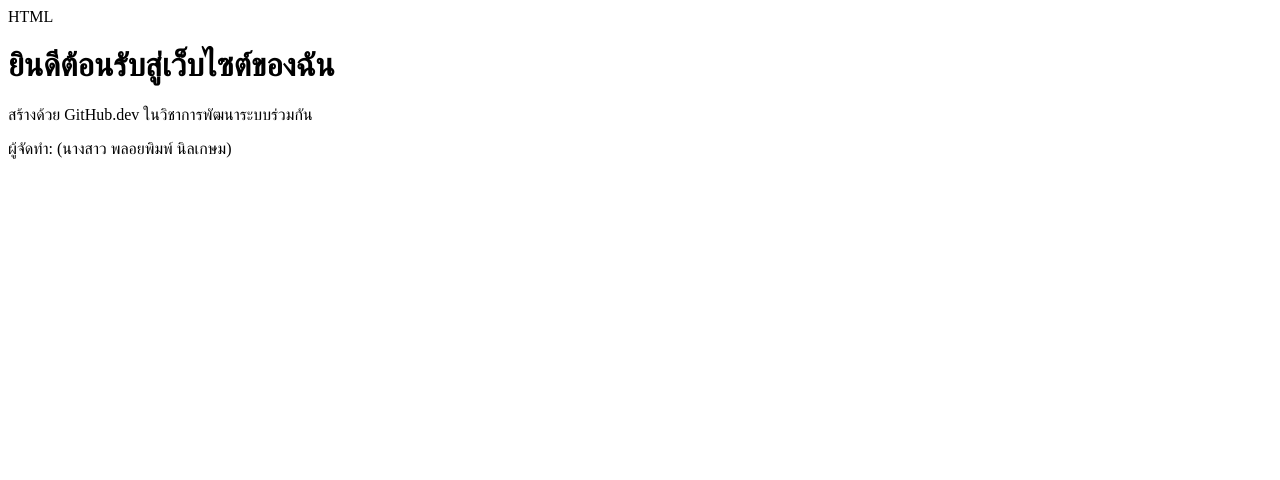
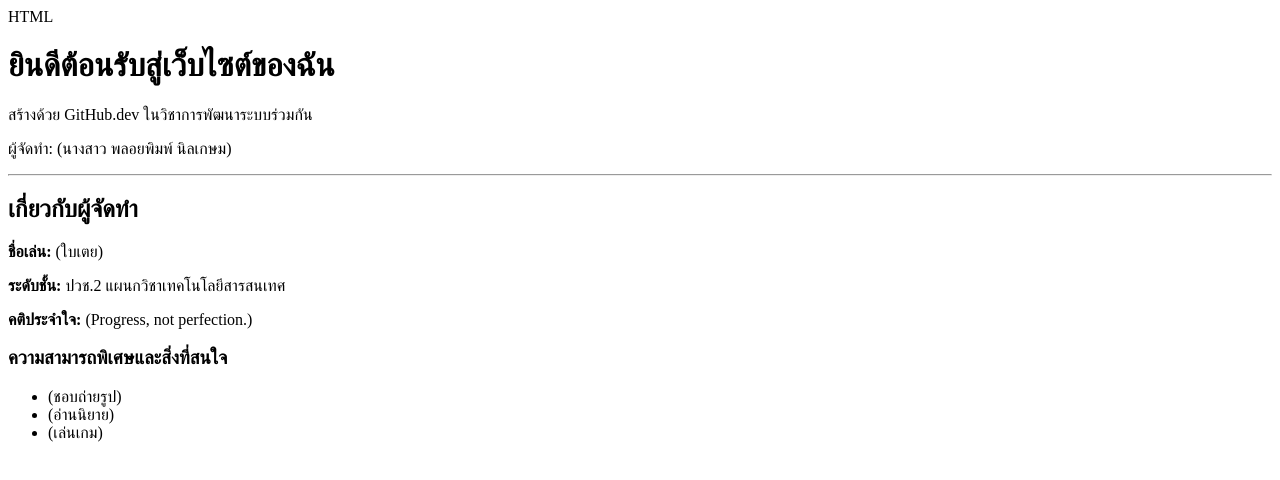
Before and after one commit to ploypim-prog/my-first-repo, a plain HTML site: page index.html in a window 1280 px wide. Drawn offline with Linux system fonts and the light colour scheme.

Commit message:
อัปเดตข้อมูลในสาขา future-profile

```diff
--- a/index.html
+++ b/index.html
@@ -8,6 +8,19 @@ HTML
 <body>
     <h1>ยินดีต้อนรับสู่เว็บไซต์ของฉัน</h1>
     <p>สร้างด้วย GitHub.dev ในวิชาการพัฒนาระบบร่วมกัน</p>
-    <p>ผู้จัดทำ: (นางสาว พลอยพิมพ์ นิลเกษม)</p>
+    <p>ผู้จัดทำ: (นางสาว พลอยพิมพ์ นิลเกษม)
+    </p>
+    <hr>
+    <h2>เกี่ยวกับผู้จัดทำ</h2>
+    <p><strong>ชื่อเล่น:</strong> (ใบเตย)</p>
+    <p><strong>ระดับชั้น:</strong> ปวช.2 แผนกวิชาเทคโนโลยีสารสนเทศ</p>
+    <p><strong>คติประจำใจ:</strong> (Progress, not perfection.)</p>
+
+    <h3>ความสามารถพิเศษและสิ่งที่สนใจ</h3>
+    <ul>
+        <li>(ชอบถ่ายรูป)</li>
+        <li>(อ่านนิยาย)</li>
+        <li>(เล่นเกม)</li>
+    </ul>
 </body>
 </html>
```
